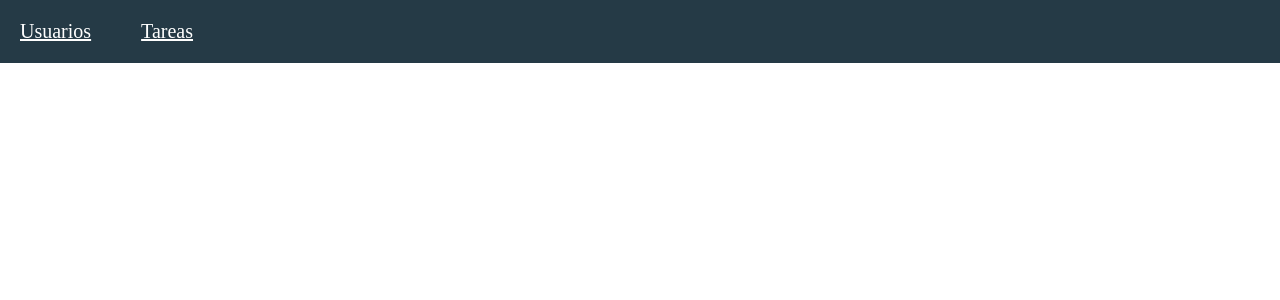
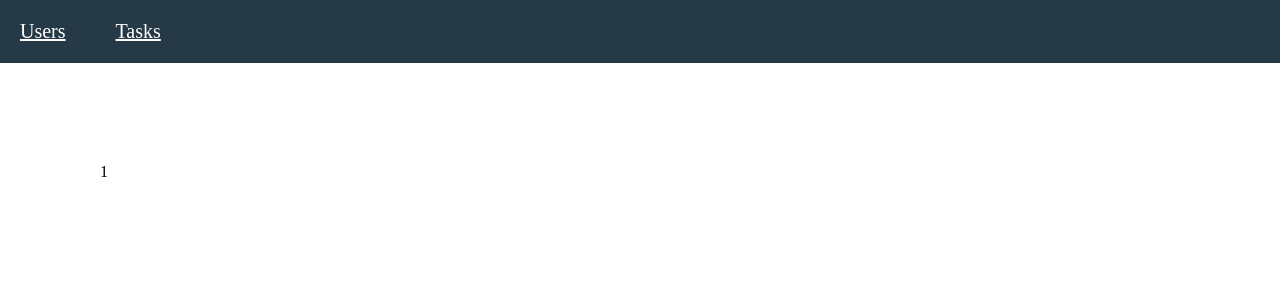
Before and after one commit to gonzoblasco/blog_platzi, a React (Create React App) app: page /posts/1 in a window 1280 px wide. Shown: the top 300 px of the page. Built offline with nearby package versions, Linux system fonts and the light colour scheme.

Commit message:
Parámetros por URL

```diff
--- a/src/components/App.js
+++ b/src/components/App.js
@@ -3,15 +3,17 @@ import { BrowserRouter, Route } from 'react-router-dom';
 
 import Menu from './Menu';
 import Users from './Users';
+import Posts from './Posts';
 
-const Tareas = () => <div>Tareas</div>;
+const Tasks = () => <div>Tasks</div>;
 
 const App = () => (
   <BrowserRouter>
     <Menu />
     <div className='margin'>
       <Route exact path='/' component={ Users } />
-      <Route exact path='/tareas' component={ Tareas } />
+      <Route exact path='/tasks' component={ Tasks } />
+      <Route exact path='/posts/:key' component={ Posts } />
     </div>
   </BrowserRouter>
 );
--- a/src/components/Menu.js
+++ b/src/components/Menu.js
@@ -3,8 +3,8 @@ import { Link } from 'react-router-dom';
 
 const Menu = () => (
   <nav id="menu">
-    <Link to='/'>Usuarios</Link>
-    <Link to='/tareas'>Tareas</Link>
+    <Link to='/'>Users</Link>
+    <Link to='/tasks'>Tasks</Link>
   </nav>
 );
 
--- /dev/null
+++ b/src/components/Posts/index.js
@@ -0,0 +1,11 @@
+import React, { Component } from 'react';
+
+export default class Posts extends Component {
+  render() {
+    return (
+      <div>
+        { this.props.match.params.key }
+      </div>
+    );
+  }
+}
--- a/src/components/Users/Row.js
+++ b/src/components/Users/Row.js
@@ -1,4 +1,5 @@
 import React from 'react';
+import { Link } from 'react-router-dom';
 
 export default ({ user }) => {
   return (
@@ -6,6 +7,11 @@ export default ({ user }) => {
       <td>{ user.name }</td>
       <td>{ user.email }</td>
       <td><a href={ user.website }>{ user.website }</a></td>
+      <td>
+        <Link to={ `/posts/${ user.id }` }>
+          <div className="eye-solid icon"></div>
+        </Link>
+      </td>
     </tr>
   );
 }
--- a/src/components/Users/index.js
+++ b/src/components/Users/index.js
@@ -29,7 +29,7 @@ class Users extends Component {
   render() {
     return (
       <Fragment>
-        <h1>Usuarios</h1>
+        <h1>Users</h1>
         { this.putContent() }
       </Fragment>
     );
--- /dev/null
+++ b/src/css/icons.css
@@ -0,0 +1,24 @@
+.eye-solid.icon {
+    color: #000;
+    /*position: absolute;*/
+    margin-left: 3px;
+    margin-top: 3px;
+    width: 12px;
+    height: 12px;
+    border-radius: 70% 15%;
+    border: solid 1px currentColor;
+    -webkit-transform: rotate(45deg);
+    transform: rotate(45deg);
+}
+
+.eye-solid.icon:before {
+    content: '';
+    position: absolute;
+    left: 2px;
+    top: 2px;
+    width: 6px;
+    height: 6px;
+    border-radius: 50%;
+    border: solid 1px currentColor;
+    background-color: currentColor;
+}
--- a/src/index.js
+++ b/src/index.js
@@ -1,6 +1,8 @@
 import React from 'react';
 import ReactDOM from 'react-dom';
+
 import './css/index.css';
+import './css/icons.css';
 import App from './components/App';
 
 import { createStore, applyMiddleware } from 'redux';
```
